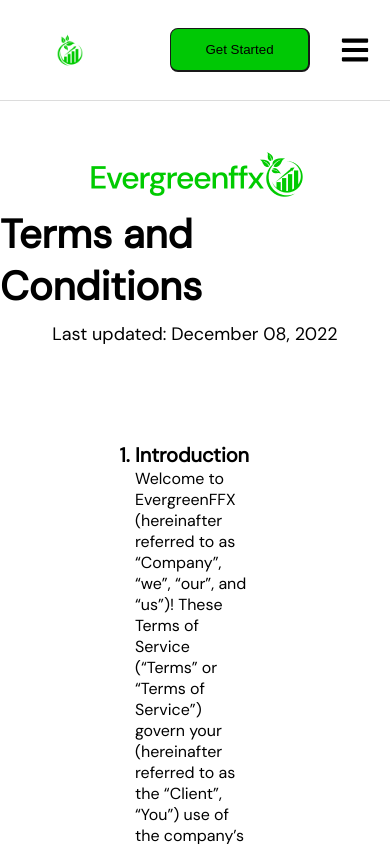
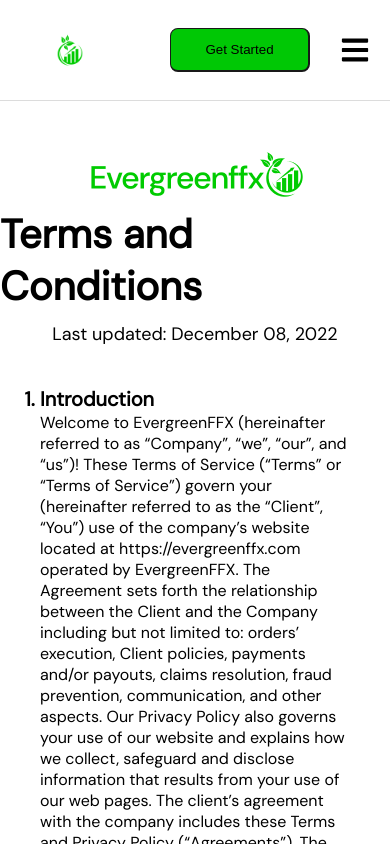
Before and after one commit to Ghasty003/Evergreenffx, a React (Vite) app: page /terms in a window 390 px wide. Shown: the top 844 px of the page. Built offline with nearby package versions, Linux system fonts and the light colour scheme.

Commit message:
Completed Terms page mobile responsiveness

```diff
--- a/src/styles/terms.scss
+++ b/src/styles/terms.scss
@@ -4,6 +4,10 @@
 
 .terms-lists {
     padding: 96px 135px;
+
+    @media (max-width: 700px) {
+        padding: 40px;
+    }
 
     > ol {
 
```
